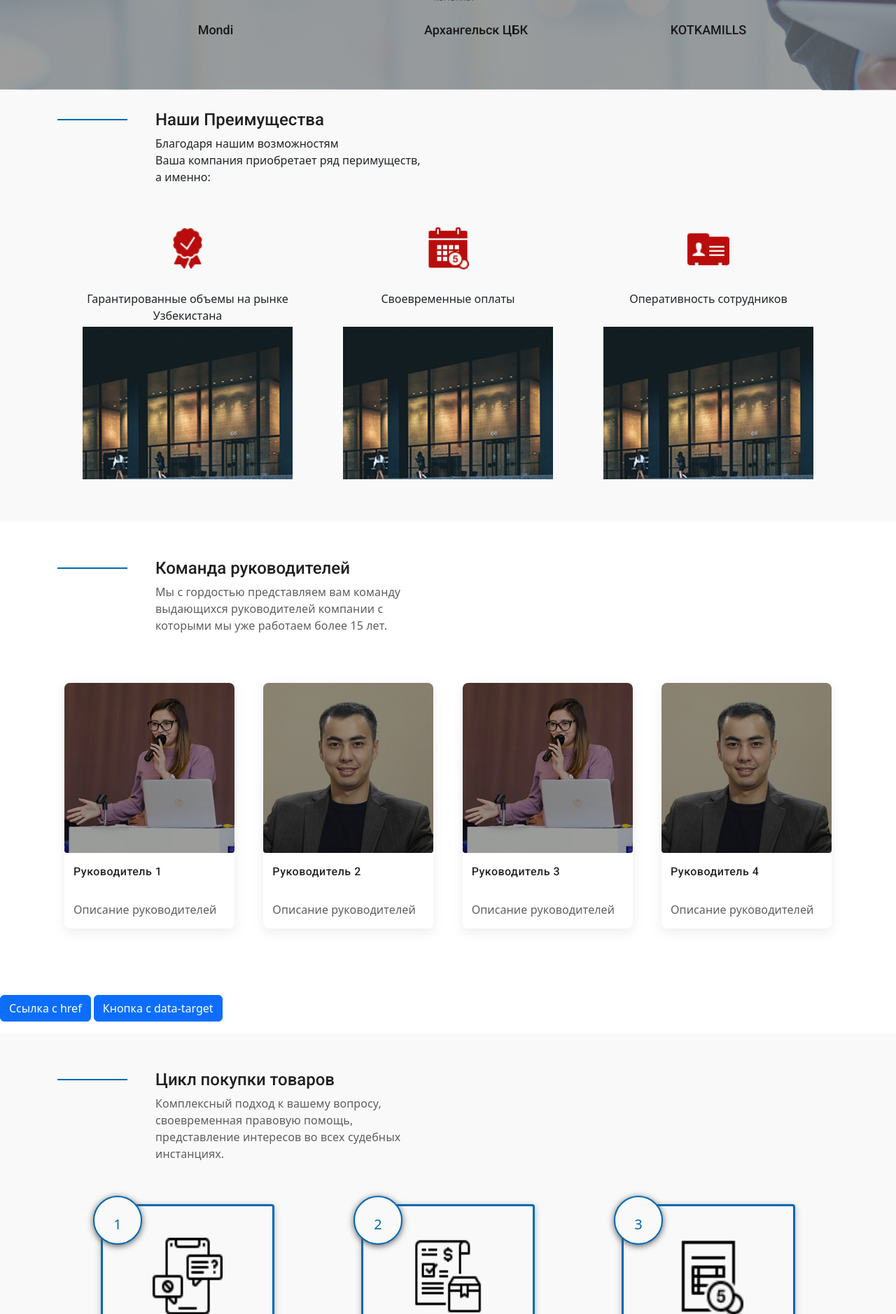
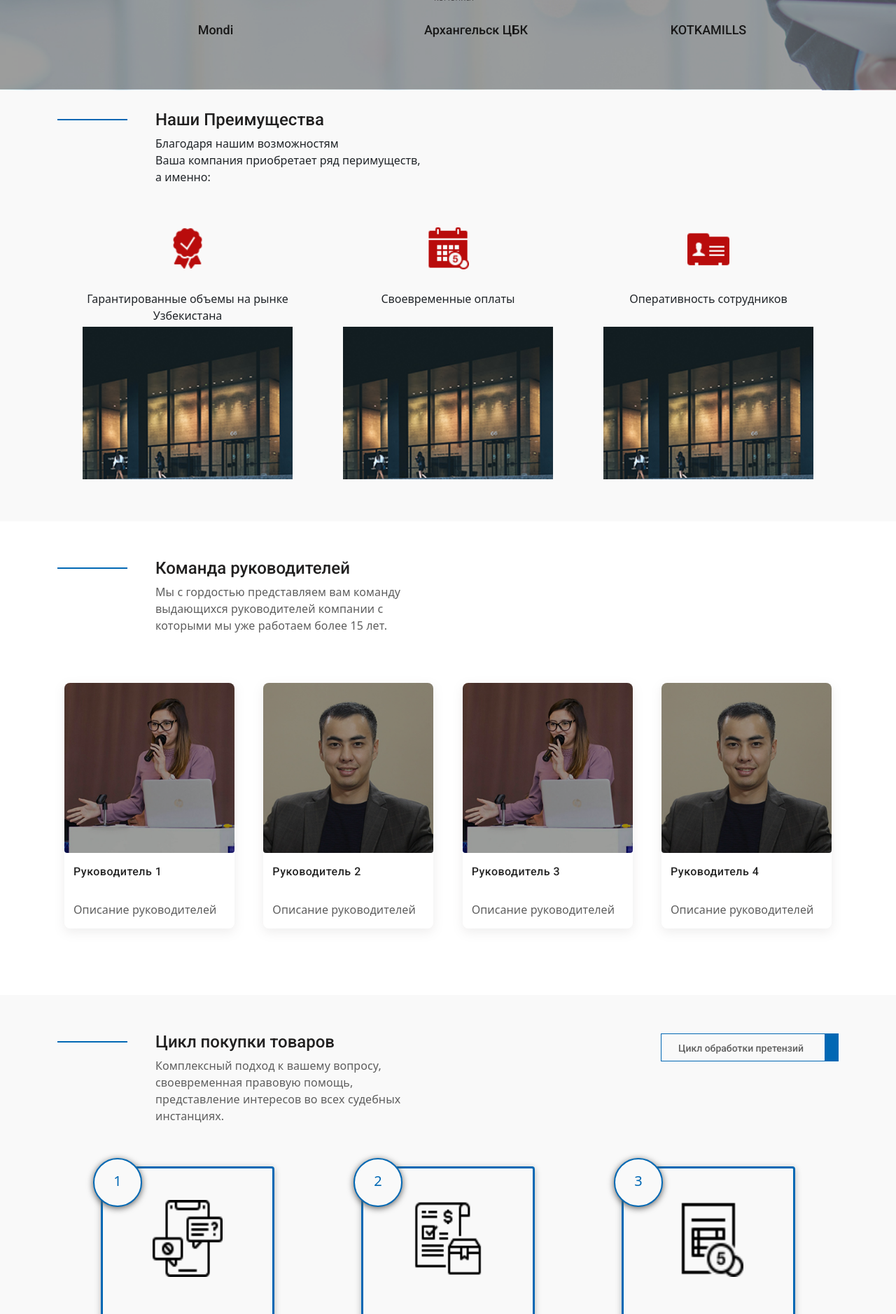
Before and after one commit to samlpes/poytaxtweb, a PHP site: page / in a window 1280 px wide. Shown: the part 4317-6195 px from the top of the page at 70% size. Run offline with PHP 8.4, Linux system fonts and the light colour scheme; some web fonts are replaced.

Commit message:
доработки

```diff
--- a/CSS/style.css
+++ b/CSS/style.css
@@ -167,7 +167,7 @@ header{
     width: 100%;
     max-width: 1000px;
     top: 50%;
-    left: 50%;
+    left: 50% !important;
     margin-bottom: -50%;
     transform: translate(-50%, -50%);
 }
@@ -225,8 +225,7 @@ header{
 .service__top,
 .news__top,
 .timeline__top,
-.heading__top,
-.cycle__top{
+.heading__top{
     display: flex;
     justify-content: space-between;
     margin-bottom: 60px;
@@ -829,7 +828,40 @@ header{
 }
 
 /*  cycle */
-
+/* .cycle__top .btn{
+    background: #000;
+    width: 300px;
+    height: 50px;
+} */
+.cycle__top{
+    display: flex;
+    justify-content: space-between;
+    margin-bottom: 60px;
+}
+.cycle__top .btn1{
+    max-width: 255px;
+    height: 40px;
+    display: inline-block;
+    font-size: 14px;
+    line-height: 24px;
+    color: #5e5e5e;
+    font-weight: 500;
+    font-family: 'Roboto', sans-serif;
+    padding: 8px 30px 8px 24px;
+    border: 1px solid #0168b4;
+    border-right-width: 20px;
+    position: relative;
+    outline: none;
+}
+.cycle__top .btn1::after{
+    color:#0168b4;
+    content: "\f105";
+    font-family: 'icomoon';
+    position: absolute;
+    top: 50%;
+    transform: translateY(-50%);
+    right: -12px;
+}
 .cycle{
     padding: 55px 0px 110px;
     background: #f9f9f9;
@@ -861,7 +893,7 @@ header{
     box-shadow: 0 2px 10px #5e5e5e;
     color: #0168b4;
     font-size: 20px;
-    padding-top: 24px;
+    padding-top:16px;
     top: -15px;
     left: -14px;
     z-index: 0;
--- a/index.html
+++ b/index.html
@@ -562,175 +562,11 @@
             </div>
         </div>
     </section>
-    <!-- <p>
-        <a class="btn btn-primary collapsed" data-bs-toggle="collapse" href="#multiCollapseExample1" role="button" aria-expanded="false" aria-controls="multiCollapseExample1">Переключить первый элемент</a>
-        <button class="btn btn-primary" type="button" data-bs-toggle="collapse" data-bs-target="#multiCollapseExample2" aria-expanded="true" aria-controls="multiCollapseExample2">Переключить второй элемент</button>
-        <button class="btn btn-primary" type="button" data-bs-toggle="collapse" data-bs-target=".multi-collapse" aria-expanded="true" aria-controls="multiCollapseExample1 multiCollapseExample2">Переключить оба элемента</button>
-      </p>
-      <div class="row">
-        <div class="col">
-          <div class="multi-collapse collapse" id="multiCollapseExample1" >
-            <div class="card card-body">
-                <section class="cycle">
-                    <div class="container">
-                        <div class="cycle__top">
-                            <div class="cycle__title-box">
-                                <div class="cycle__title">
-                                    Цикл покупки товаров
-                                </div>
-                                <div class="cycle__text">
-                                    Комплексный подход к вашему вопросу, своевременная правовую помощь, представление интересов во
-                                    всех судебных инстанциях.
-                                </div>
-                            </div>
-                        </div>
-                        <div class="cycle__inner">
-                            <div class="cycle__item">
-                                <div class="cycle__circle">1</div>
-                                <div class="cycle__images">
-                                    <img src="IMG/icons/request (2).png" alt="" style="height: 110px; width: 100px;">
-                                </div>
-                                <h4 class="cycle__blog-title">
-                                    Получение запроса от покупателя
-                                </h4>
-                            </div>
-                            <div class="cycle__item">
-                                <div class="cycle__circle">2</div>
-                                <div class="cycle__images">
-                                    <img src="IMG/icons/order.png" alt="" style="height: 110px; width: 100px;">
-                                </div>
-                                <h4 class="cycle__blog-title">
-                                    Согласование условий сделки
-                                </h4>
-                            </div>
-                            <div class="cycle__item">
-                                <div class="cycle__circle">3</div>
-                                <div class="cycle__images" >
-                                    <img src="IMG/icons/счет-фактура.png" alt="" style="height: 110px; width: 100px;">
-                                </div>
-                                <h4 class="cycle__blog-title">
-                                    Создание заказа покупателя в системе
-                                </h4>
-                            </div>
-                        </div>
-                        <div class="cycle__inner c_inner">
-                            <div class="cycle__item">
-                                <div class="cycle__circle">4</div>
-                                <div class="cycle__images">
-                                    <img src="IMG/icons/финансовый-договор.png" alt="" style="height: 110px; width: 100px;">
-                                </div>
-                                <h4 class="cycle__blog-title">
-                                    Поступление оплаты
-                                </h4>
-                            </div>
-                            <div class="cycle__item">
-                                <div class="cycle__circle">5</div>
-                                <div class="cycle__images">
-                                    <img src="IMG/icons/заключение-договора.png" alt="" style="height: 110px; width: 95px;">
-                                </div>
-                                <h4 class="cycle__blog-title">
-                                    Оформление документов (5 минут)
-                                </h4>
-                            </div>
-                            <div class="cycle__item">
-                                <div class="cycle__circle">6</div>
-                                <div class="cycle__images">
-                                    <img src="IMG/icons/deal.png" alt="" style="height: 110px; width: 100px;">
-                                </div>
-                                <h4 class="cycle__blog-title">
-                                    Получение обратной связи
-                                </h4>
-                            </div>
-                        </div>
-                    </div>
-                </section>
-            </div>
-          </div>
-        </div>
-        <div class="col">
-          <div class="multi-collapse collapse show" id="multiCollapseExample2">
-            <div class="card card-body">
-                <section  class="news">
-                    <div class="container">
-                        <div class="news__top">
-                            <div class="news__title-box">
-                                <div class="news__title">
-                                    Новости Компании
-                                </div>
-                                <div class="news__text">
-                                    Комплексный подход к вашему вопросу, своевременная правовую помощь, представление интересов во
-                                    всех судебных инстанциях.
-                                </div>
-                            </div>
-
-                        </div>
-                        <div class="news__inner">
-                            <div class="news__slider">
-                                <div class="news__slider-inner">
-                                    <div class="news__slider-item">
-                                        <div class="news__slider-title">
-                                            Банкротство и ликвидация предприятия в Украине
-                                        </div>
-                                        <div class="news__slider-text">
-                                            «На сегодняшний день, коллектив компании объединяет высокопрофессиональных экспертов
-                                            имеющих специализации в отдельных областях права. На сегодняшний день, коллектив
-                                            компании объединяет высокопрофессиональных экспертов имеющих специализации в отдельных
-                                            областях права. На сегодняшний день, коллектив компании объединяет
-                                            высокопрофессиональных экспертов имеющих специализации в отдельных областях права...»
-                                        </div>
-                                        <div class="news__slider-author">
-                                            Андрей Ворошилов, генеральный д иректор компании Bankom
-                                        </div>
-                                    </div>
-                                </div>
-                            </div>
-                            <a href="#" class="news__blog">
-                                <div class="news__images">
-                                    <img src="IMG/news-1.jpg" alt="">
-                                    <div class="news__date">03.04</div>
-                                </div>
-                                <div class="news__blog-title">
-                                    Сотрудники
-                                </div>
-                                <div class="news__blog-text">
-                                    На сегодняшний день, коллектив компании объединяет высокопрофессиональных экспертов имеющих
-                                    специализации в отдельных областях права...»
-                                </div>
-                            </a>
-                            <a href="#" class="news__blog">
-                                <div class="news__images">
-                                    <img src="IMG/news-2.jpg" alt="">
-                                    <div class="news__date">03.04</div>
-                                </div>
-                                <div class="news__blog-title">
-                                    Новость компании
-                                </div>
-                                <div class="news__blog-text">
-                                    На сегодняшний день, коллектив компании объединяет высокопрофессиональных экспертов имеющих
-                                    специализации в отдельных областях права...»
-                                </div>
-                            </a>
-                        </div>
-                    </div>
-                </section>
-            </div>
-          </div>
-        </div>
-      </div> -->
-
-      <p>
-        <a class="btn btn-primary" data-bs-toggle="collapse" href="#collapseExample" role="button" aria-expanded="false" aria-controls="collapseExample">
-          Ссылка с href
-        </a>
-        <button class="btn btn-primary" type="button" data-bs-toggle="collapse" data-bs-target="#collapseExample" aria-expanded="false" aria-controls="collapseExample">
-          Кнопка с data-target
-        </button>
-      </p>
       <div class="collapse" id="collapseExample">
         <div class="card card-body">
             <section  class="news">
                 <div class="container">
-                    <div class="news__top">
+                    <!-- <div class="news__top">
                         <div class="news__title-box">
                             <div class="news__title">
                                 Новости Компании
@@ -739,8 +575,28 @@
                                 Комплексный подход к вашему вопросу, своевременная правовую помощь, представление интересов во
                                 всех судебных инстанциях.
                             </div>
+                            <div class="news__btn">
+                                <button class="btn btn-primary" id="active" type="button" data-bs-toggle="collapse" data-bs-target="#collapseExample" aria-expanded="false" aria-controls="collapseExample">
+                                    Кнопка с data-target
+                                  </button>
+                            </div>
                         </div>
 
+                    </div> -->
+                    <div class="cycle__top">
+                        <div class="cycle__title-box">
+                            <div class="cycle__title">
+                                Цикл обработки претензий
+
+                            </div>
+                            <div class="cycle__text">
+                                Комплексный подход к вашему вопросу, своевременная правовую помощь, представление интересов во
+                                всех судебных инстанциях.
+                            </div>
+                        </div>
+                        <button class="btn1" id="active" type="button" data-bs-toggle="collapse" data-bs-target="#collapseExample" aria-expanded="false" aria-controls="collapseExample">
+                            Цикл покупки товаров
+                          </button>
                     </div>
                     <div class="news__inner">
                         <div class="news__slider">
@@ -793,20 +649,22 @@
             </section>
         </div>
       </div>
-
-
       <section class="cycle" id="omg">
         <div class="container">
             <div class="cycle__top">
                 <div class="cycle__title-box">
                     <div class="cycle__title">
                         Цикл покупки товаров
+
                     </div>
                     <div class="cycle__text">
                         Комплексный подход к вашему вопросу, своевременная правовую помощь, представление интересов во
                         всех судебных инстанциях.
                     </div>
                 </div>
+                <a class="btn1" id="hider" data-bs-toggle="collapse" href="#collapseExample" role="button" aria-expanded="false" aria-controls="collapseExample">
+                    Цикл обработки претензий
+                  </a>
             </div>
             <div class="cycle__inner">
                 <div class="cycle__item">
@@ -1041,6 +899,16 @@
     <script src="https://cdn.jsdelivr.net/npm/bootstrap@5.2.0-beta1/dist/js/bootstrap.bundle.min.js"></script>
     <script src="JS/lang.js"></script>
     <script src="JS/main.js"></script>
+    <script>
+        // Здесь не важно, как мы скрываем текст.
+        // Также можно использовать style.display:
+        document.getElementById('hider').onclick = function() {
+          document.getElementById('omg').hidden = true;
+        }
+        document.getElementById('active').onclick = function() {
+          document.getElementById('omg').hidden = false;
+        }
+      </script>
 </body>
 
 </html>
```
